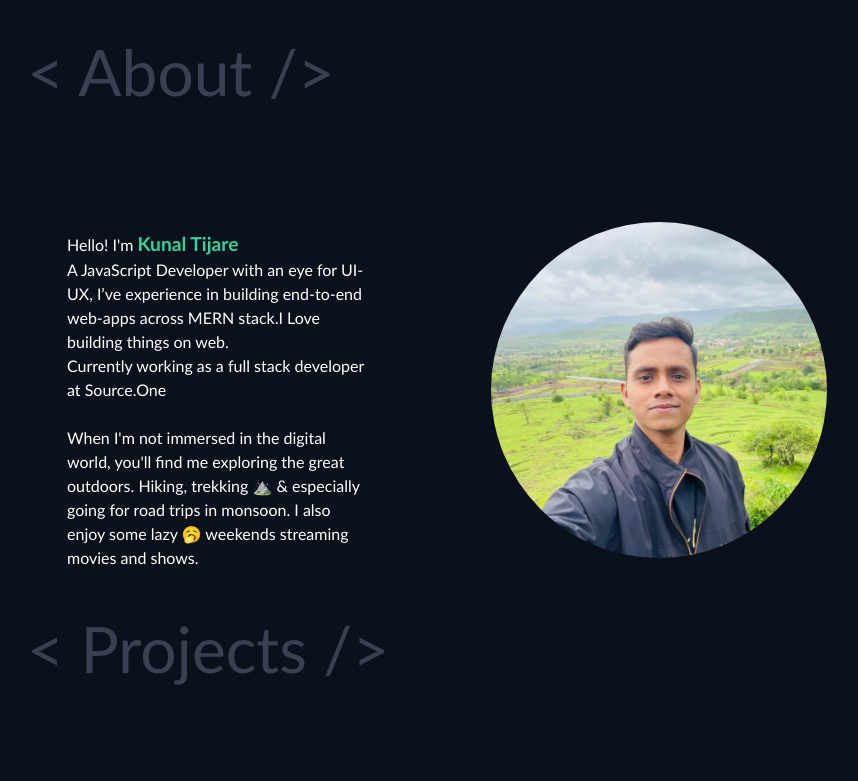
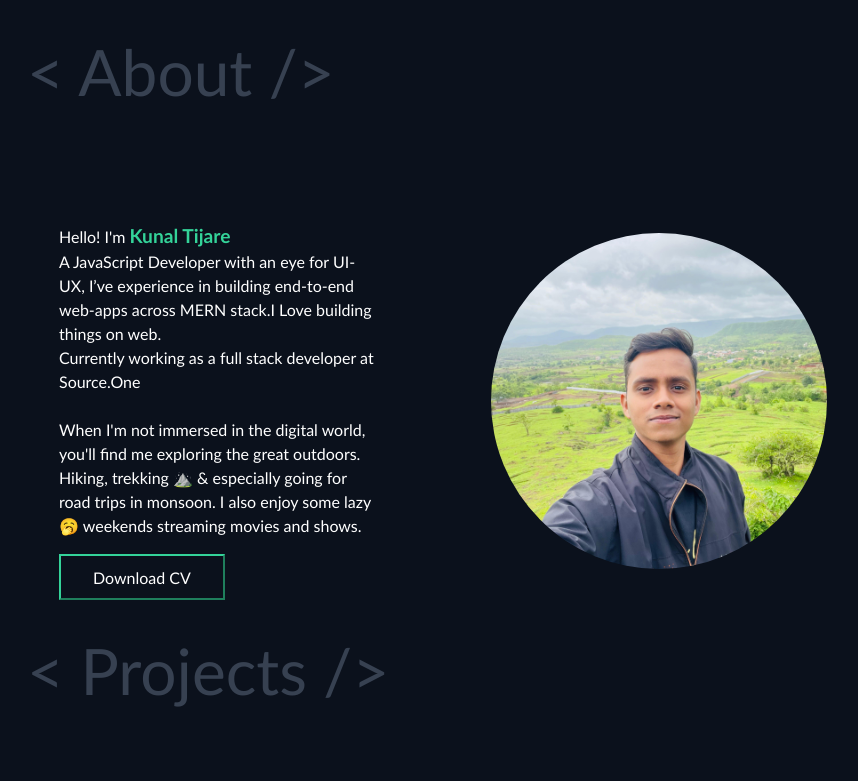
Before and after one commit to Dev-kunal/MyPortfolio, a React (Create React App) app: page / in a window 1280 px wide. Shown: the part 571-1352 px from the top of the page, without its empty margins (213-1071 px from the left). Built offline with nearby package versions, Linux system fonts and the light colour scheme; grey boxes are pictures that could not be loaded.

Commit message:
main: added cv button

```diff
--- a/src/components/About/About.jsx
+++ b/src/components/About/About.jsx
@@ -1,4 +1,5 @@
 import "./about.css";
+import "../Hero/hero.css";
 
 export const About = () => {
   return (
@@ -6,7 +7,7 @@ export const About = () => {
       <div className="faint-heading">&lt; About /&gt;</div>
       <div className="about">
         <div className="about-info">
-          <p style={{ padding: "0.5rem" }}>
+          <p>
             Hello! I'm <span className="hey">Kunal Tijare</span>
             <br />
             A JavaScript Developer with an eye for UI-UX, I’ve experience in
@@ -19,7 +20,14 @@ export const About = () => {
             for road trips in monsoon. I also enjoy some lazy 🥱 weekends
             streaming movies and shows.
           </p>
+          <a
+            className="connect-btn"
+            href="https://drive.google.com/file/d/1E9fSrBt602QqDL5ltHT6aylovS8vdrge/view?usp=sharing"
+          >
+            <button className="btn">Download CV</button>
+          </a>
         </div>
+
         <div className="hero-img-container">
           <img
             className="about-img"
--- a/src/components/Hero/hero.css
+++ b/src/components/Hero/hero.css
@@ -44,7 +44,7 @@
   color: var(--textSecondary);
 }
 .connect-btn {
-  display: block;
+  display: inline-block;
 }
 .btn {
   display: inline-block;
```
